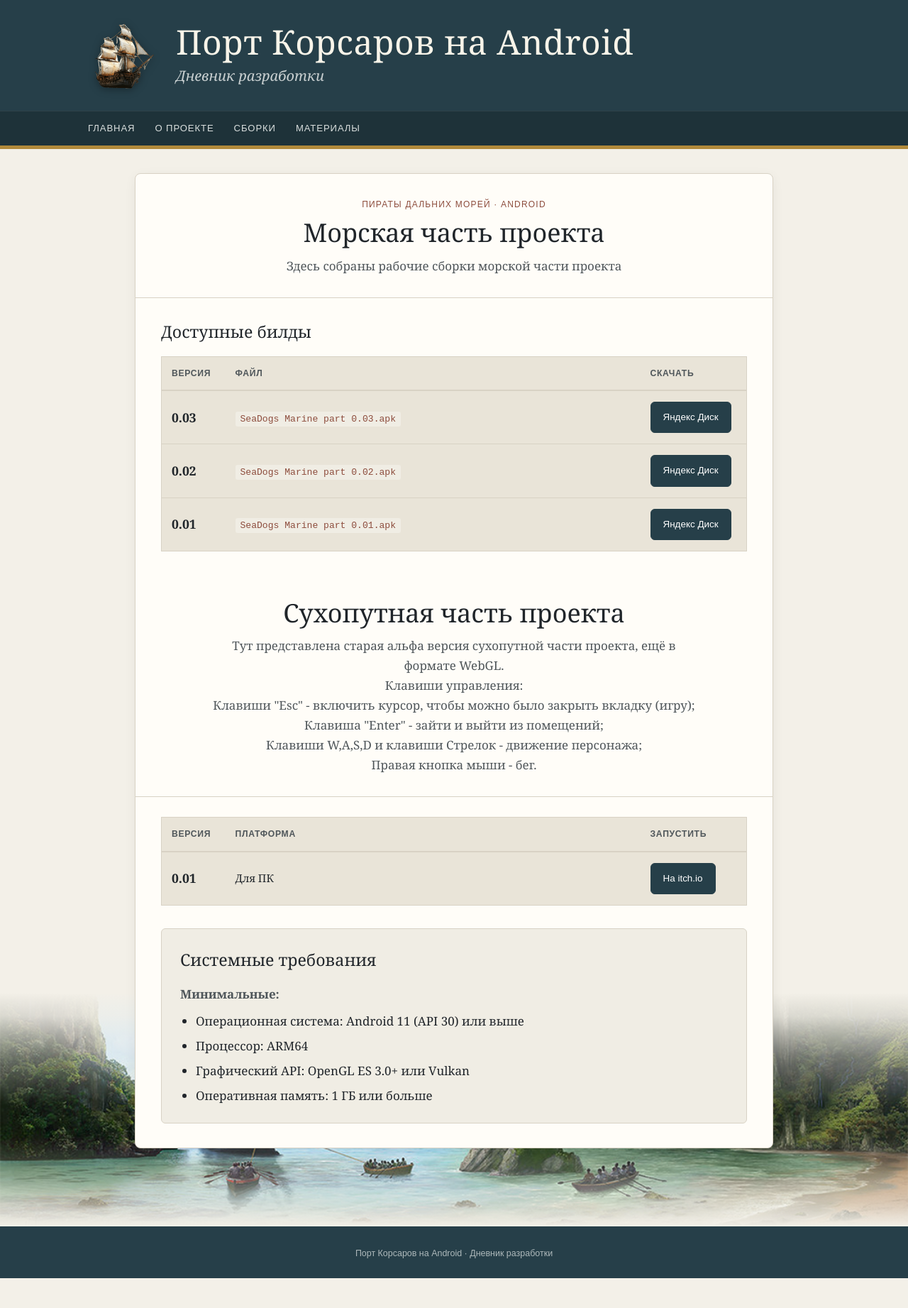
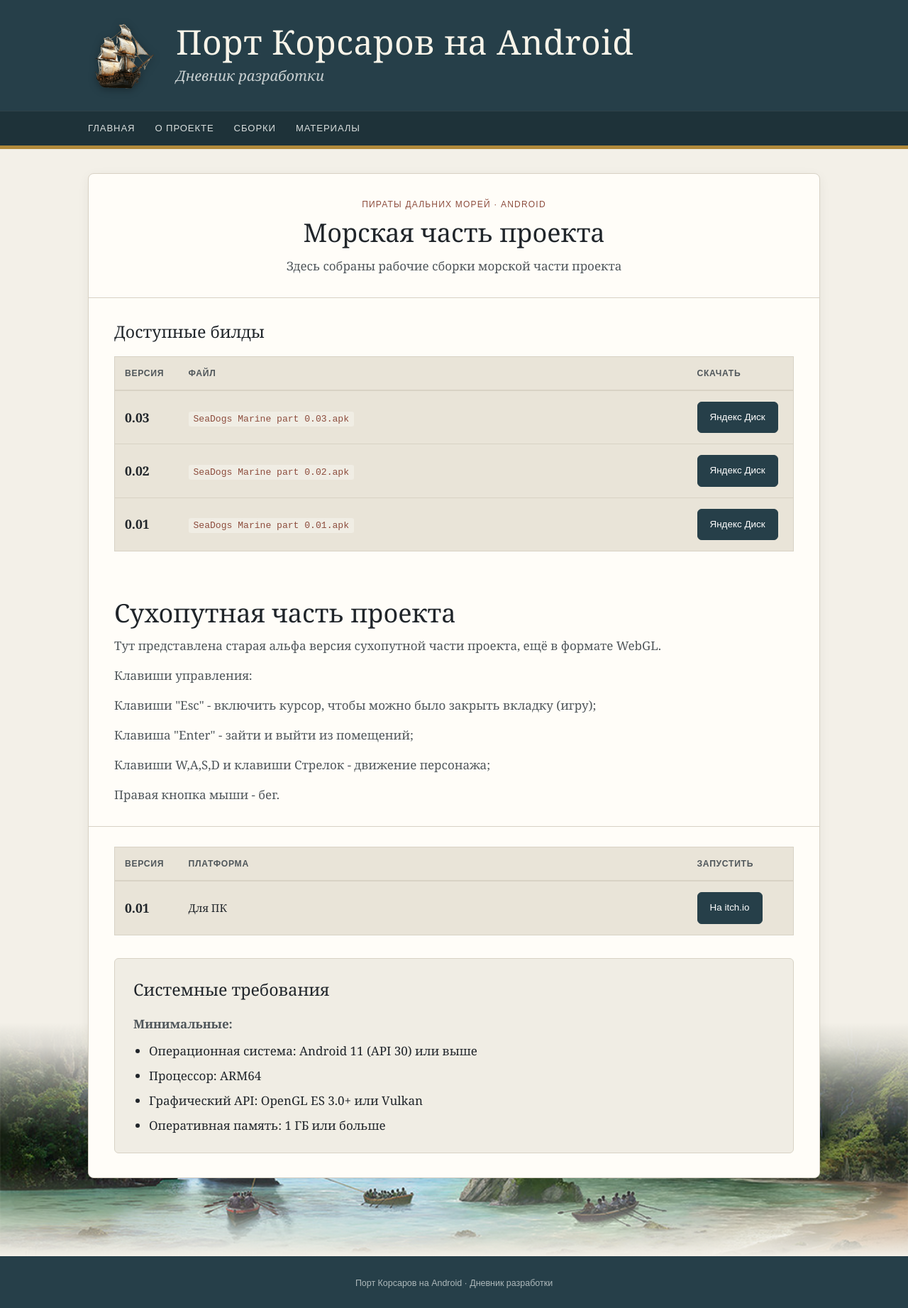
Before and after one commit to tislic/SeaDogsPort, a Jekyll site: the page built from сборки.md, in a window 1280 px wide. Shown: the whole page at 71% size. Built offline with Jekyll 4.4.1, drawn with Linux system fonts in a browser that asks for light colours; before the commit the page ends 1801 px from its top, so only the background shows below that.

Commit message:
Widen builds page and justify land description

```diff
--- a/assets/style.css
+++ b/assets/style.css
@@ -47,11 +47,11 @@ a{color:inherit}
 .post-hero{text-align:center;margin-bottom:20px}.post-hero img{max-width:100%;height:auto;display:inline-block;border-radius:6px}.post-content img{display:block;margin:1.5em auto;max-width:100%;height:auto;border-radius:6px}.post-content p,.post-content li,.post-content blockquote{text-align:justify;hyphens:auto;-webkit-hyphens:auto}
 
 /* ═══ СТРАНИЦА СБОРОК ═══ */
-.builds-page{max-width:900px;margin:0 auto;padding:0}.builds-header{padding:34px 36px 30px;text-align:center;border-bottom:1px solid var(--line)}.builds-header h2{font-size:2.25rem;font-weight:normal;line-height:1.15;margin-bottom:12px}.builds-header p{max-width:680px;margin:0 auto;color:#4f565a}.builds-section{padding:28px 36px 32px}.builds-section h3,.requirements h3{font-size:1.45rem;font-weight:normal;margin-bottom:16px}
+.builds-page{max-width:1080px;margin:0 auto;padding:0}.builds-header{padding:34px 36px 30px;text-align:center;border-bottom:1px solid var(--line)}.builds-header h2{font-size:2.25rem;font-weight:normal;line-height:1.15;margin-bottom:12px}.builds-header p{max-width:680px;margin:0 auto;color:#4f565a}.builds-header.land-builds-description{text-align:left}.builds-header.land-builds-description p{max-width:none;margin:0 0 14px;text-align:justify;hyphens:auto;-webkit-hyphens:auto}.builds-header.land-builds-description p:last-child{margin-bottom:0}.builds-section{padding:28px 36px 32px}.builds-section h3,.requirements h3{font-size:1.45rem;font-weight:normal;margin-bottom:16px}
 .builds-table-wrap{overflow-x:auto}.builds-table{width:100%;border-collapse:collapse;border:1px solid var(--line);font-size:.95rem}.builds-table th{padding:13px 14px;text-align:left;background:#e9e4d8;color:#4f565a;font-family:Arial,sans-serif;font-size:.76rem;text-transform:uppercase;letter-spacing:.7px;border-bottom:2px solid var(--line)}.builds-table td{padding:15px 14px;border-top:1px solid var(--line);vertical-align:middle}.builds-table tbody tr{background:#e9e4d8}.builds-table tbody tr:hover{background:#e9e4d8}.builds-table td:first-child{width:90px;font-size:1.1rem}.builds-table td:nth-child(2){width:auto}.builds-table td:last-child{width:150px}.builds-table code{background:#f0ede4;padding:3px 7px;border-radius:3px;color:var(--rust);font-family:'Courier New',monospace;font-size:.86em;white-space:nowrap}.builds-table .btn{white-space:nowrap}
 .requirements{margin:0 36px 34px;padding:24px 26px;background:#f0ede4;border:1px solid var(--line);border-radius:6px}.requirements-note{color:#4f565a;margin-bottom:10px}.requirements-list{margin:0;padding-left:22px}.requirements-list li{margin-bottom:7px}.requirements-list li:last-child{margin-bottom:0}.requirements-list strong{font-weight:normal}
 
 @media screen and (max-width:760px){
   .header-inner{padding:14px 15px;gap:12px}.header-logo{width:64px;height:64px}.header-text h1{font-size:1.8rem;line-height:1.15;letter-spacing:0}.header-text p{font-size:.95rem;margin-top:2px}.wrap{padding:0 15px;margin:18px auto}.current{grid-template-columns:1fr;gap:16px}.hero{padding:22px 20px}.hero h2{font-size:1.5rem;line-height:1.2}.hero p{font-size:.95rem}.status{padding:22px 20px}.progress-wrap{padding:18px 20px;margin-bottom:22px}.post{padding:22px 20px}.post h3{font-size:1.25rem}.section-title{margin:26px 0 12px}.section-title h2{font-size:1.35rem}.nav-inner{gap:18px;overflow:auto;padding:0 15px}.post-cover{margin:-22px -20px 18px}.post-cover img{height:160px}.post-content img{margin:1em auto}.pagination{gap:8px;margin:22px 0 4px;font-size:.74rem}.pagination a,.pagination .current,.pagination .disabled{min-height:32px;padding:5px 7px}.pagination-pages{gap:4px}.footer-scenery{--footer-art-height:160px;margin-top:calc(var(--footer-art-height) * -.70);background-size:cover;background-position:center}.footer{padding:22px 15px 20px}
-  .builds-header{padding:24px 20px 22px}.builds-header h2{font-size:1.65rem}.builds-header p{font-size:.95rem}.builds-section{padding:22px 20px 24px}.builds-section h3,.requirements h3{font-size:1.25rem}.builds-table{font-size:.82rem}.builds-table th,.builds-table td{padding:11px 9px}.builds-table td:first-child{width:60px}.builds-table td:last-child{width:112px}.builds-table code{white-space:normal;overflow-wrap:anywhere;font-size:.78em}.builds-table .btn{padding:8px 10px;font-size:.74rem}.requirements{margin:0 20px 24px;padding:20px}.requirements-list{padding-left:20px}.requirements-list li{margin-bottom:8px}
+  .builds-header{padding:24px 20px 22px}.builds-header h2{font-size:1.65rem}.builds-header p{font-size:.95rem}.builds-section{padding:22px 20px 24px}.builds-table{font-size:.82rem}.builds-table th,.builds-table td{padding:11px 9px}.builds-table td:first-child{width:60px}.builds-table td:last-child{width:112px}.builds-table code{white-space:normal;overflow-wrap:anywhere;font-size:.78em}.builds-table .btn{padding:8px 10px;font-size:.74rem}.requirements{margin:0 20px 24px;padding:20px}.requirements-list{padding-left:20px}.requirements-list li{margin-bottom:8px}.builds-header.land-builds-description p{text-align:justify}
 }
```
